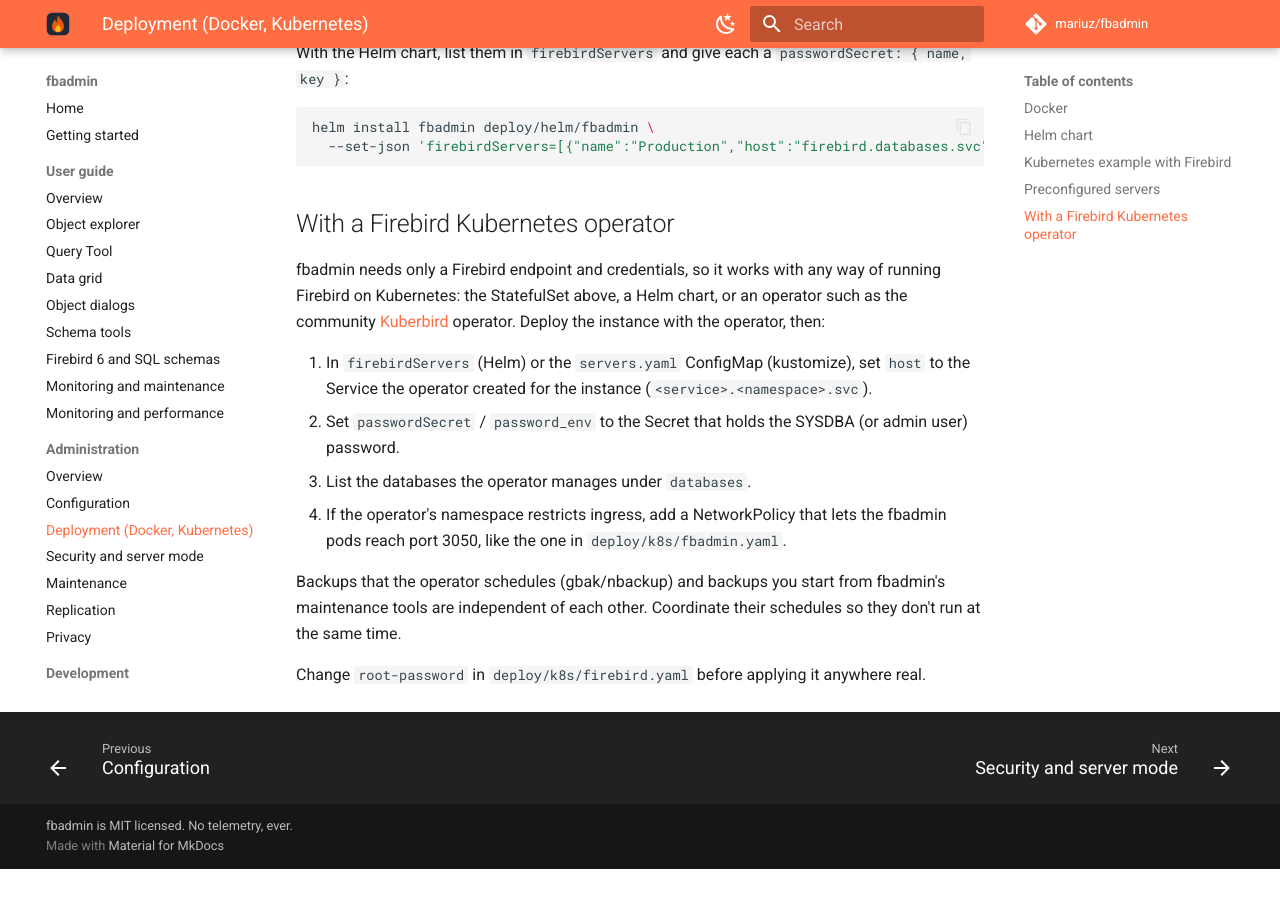
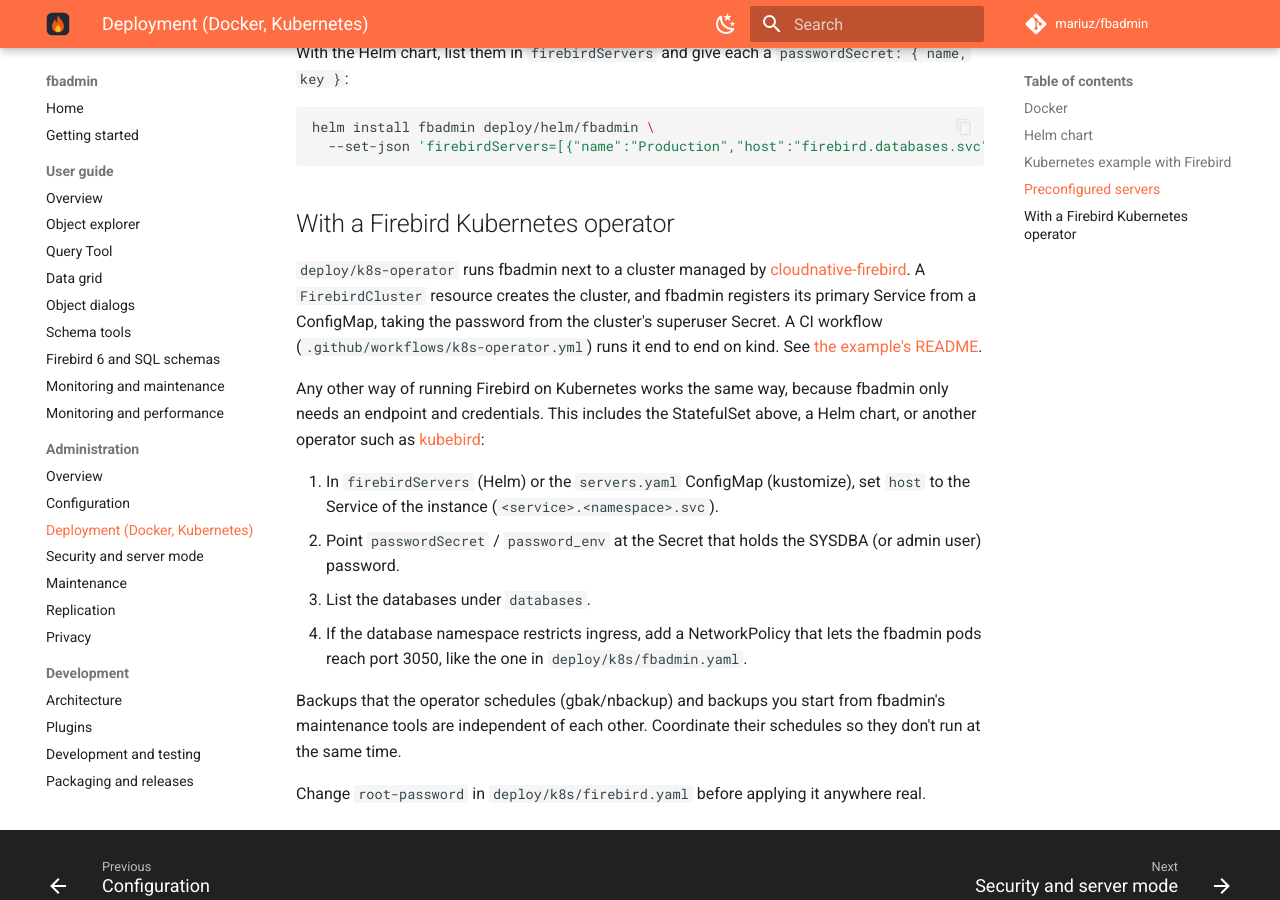
Before and after one commit to mariuz/fbadmin, an MkDocs documentation site: the page built from docs/admin/deployment.md, in a window 1280 px wide and 900 px high, scrolled down 2278 px. Built offline with MkDocs 1.6.1 and Material for MkDocs 9.7.7, drawn with Linux system fonts in a browser that asks for light colours; comment, search, counter and statistics services are not loaded; before the commit the page ends 3147 px from its top, so only the background shows below that.

Commit message:
Kubernetes example with the cloudnative-firebird operator: FirebirdCluster + fbadmin registered from a ConfigMap; kind end-to-end workflow
Co-Authored-By: Claude Opus 5.5 <noreply@anthropic.com>
Claude-Session: https://claude.ai/code/session_01LswCuZ9FBUgatFktSaCaMj

```diff
--- a/docs/admin/deployment.md
+++ b/docs/admin/deployment.md
@@ -93,18 +93,24 @@ helm install fbadmin deploy/helm/fbadmin \
 
 ## With a Firebird Kubernetes operator
 
-fbadmin needs only a Firebird endpoint and credentials, so it works with any way of running
-Firebird on Kubernetes: the StatefulSet above, a Helm chart, or an operator such as the
-community [Kuberbird](https://groups.google.com/g/firebird-general/c/goDYu1cN1tU)
-operator. Deploy the instance with the operator, then:
+`deploy/k8s-operator` runs fbadmin next to a cluster managed by
+[cloudnative-firebird](https://github.com/mariuz/cloudnative-firebird). A `FirebirdCluster`
+resource creates the cluster, and fbadmin registers its primary Service from a ConfigMap,
+taking the password from the cluster's superuser Secret. A CI workflow
+(`.github/workflows/k8s-operator.yml`) runs it end to end on kind. See
+[the example's README](https://github.com/mariuz/fbadmin/tree/main/deploy/k8s-operator).
+
+Any other way of running Firebird on Kubernetes works the same way, because fbadmin only
+needs an endpoint and credentials. This includes the StatefulSet above, a Helm chart, or
+another operator such as [kubebird](https://github.com/henryx/kubebird):
 
 1. In `firebirdServers` (Helm) or the `servers.yaml` ConfigMap (kustomize), set `host` to
-   the Service the operator created for the instance (`<service>.<namespace>.svc`).
-2. Set `passwordSecret` / `password_env` to the Secret that holds the SYSDBA (or admin user)
+   the Service of the instance (`<service>.<namespace>.svc`).
+2. Point `passwordSecret` / `password_env` at the Secret that holds the SYSDBA (or admin user)
    password.
-3. List the databases the operator manages under `databases`.
-4. If the operator's namespace restricts ingress, add a NetworkPolicy that lets the fbadmin
-   pods reach port 3050, like the one in `deploy/k8s/fbadmin.yaml`.
+3. List the databases under `databases`.
+4. If the database namespace restricts ingress, add a NetworkPolicy that lets the fbadmin pods
+   reach port 3050, like the one in `deploy/k8s/fbadmin.yaml`.
 
 Backups that the operator schedules (gbak/nbackup) and backups you start from fbadmin's
 maintenance tools are independent of each other. Coordinate their schedules so they don't
```
Also changed, not shown: deploy/k8s-operator/README.md (added, +41 -0 lines), 6 other files.
